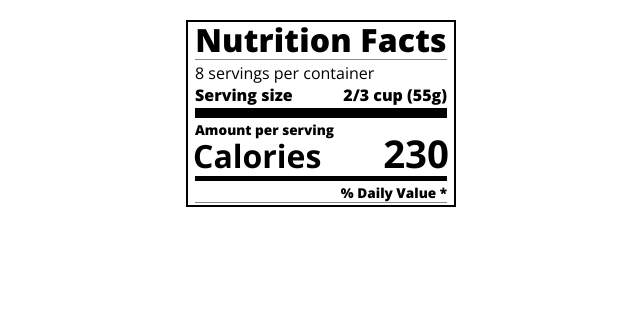
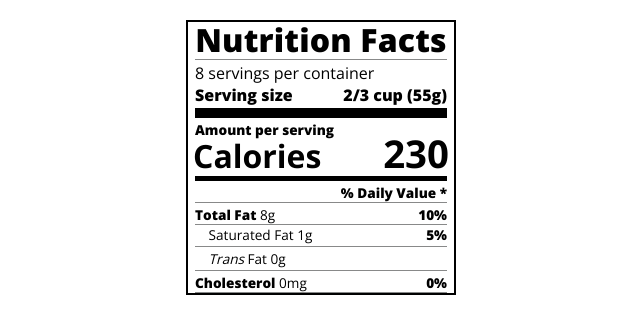
Before and after one commit to Yinkusadel/07-fcc-nutritionfacts, a website: page index.html in a window 1280 px wide. Shown: the whole page, without its empty margins (319-959 px from the left). Drawn offline with nearby package versions, Linux system fonts and the light colour scheme.

Commit message:
add complete solution to nutritionfacts project

```diff
--- a/index.html
+++ b/index.html
@@ -22,8 +22,14 @@
       </div>
       <div class="divider md"></div>
       <div class="daily-value sm-text">
-        <p class="right bold">% Daily Value *</p>
+        <p class="right bold  no-divider">% Daily Value *</p>
         <div class="divider"></div>
+        <p><span class="bold">Total Fat</span> 8g <span class="bold right">10%</span></p>
+        <p class="indent  no-divider">Saturated Fat 1g <span class="bold right">5%</span></p>
+        <div class="divider"></div>
+        <p class="indent no-divider"><i>Trans</i> Fat 0g</p>
+        <div class="divider"></div>
+        <p><span class="bold">Cholesterol</span> 0mg <span class="bold right">0%</span></p>
       </div>
     </div>
   </body>
--- a/styles.css
+++ b/styles.css
@@ -67,3 +67,11 @@ body{
   .md{
     height :5px;
   }
+
+  .indent{
+    margin-left:1em;
+  }
+
+  .daily-value p:not(.no-divider) {
+    border-bottom: 1px solid #888989;
+  }
```
